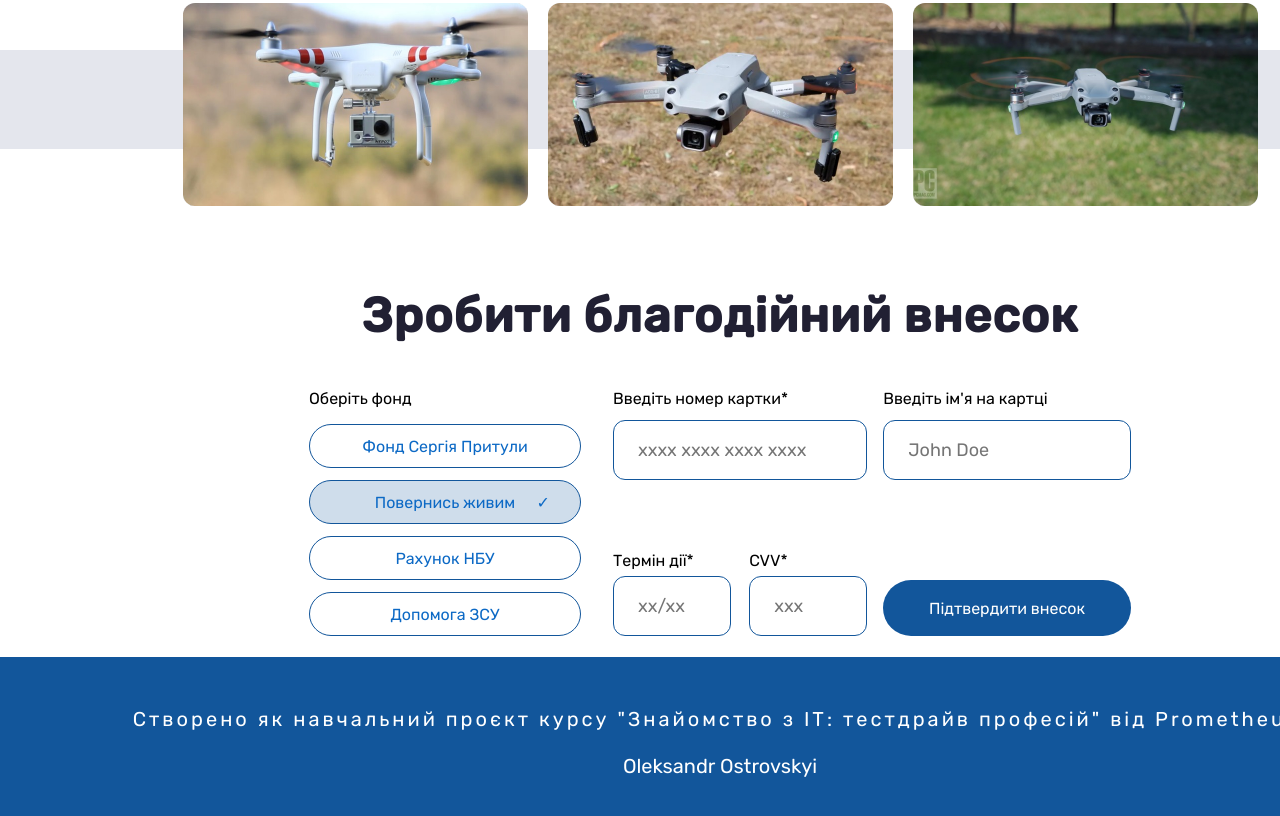
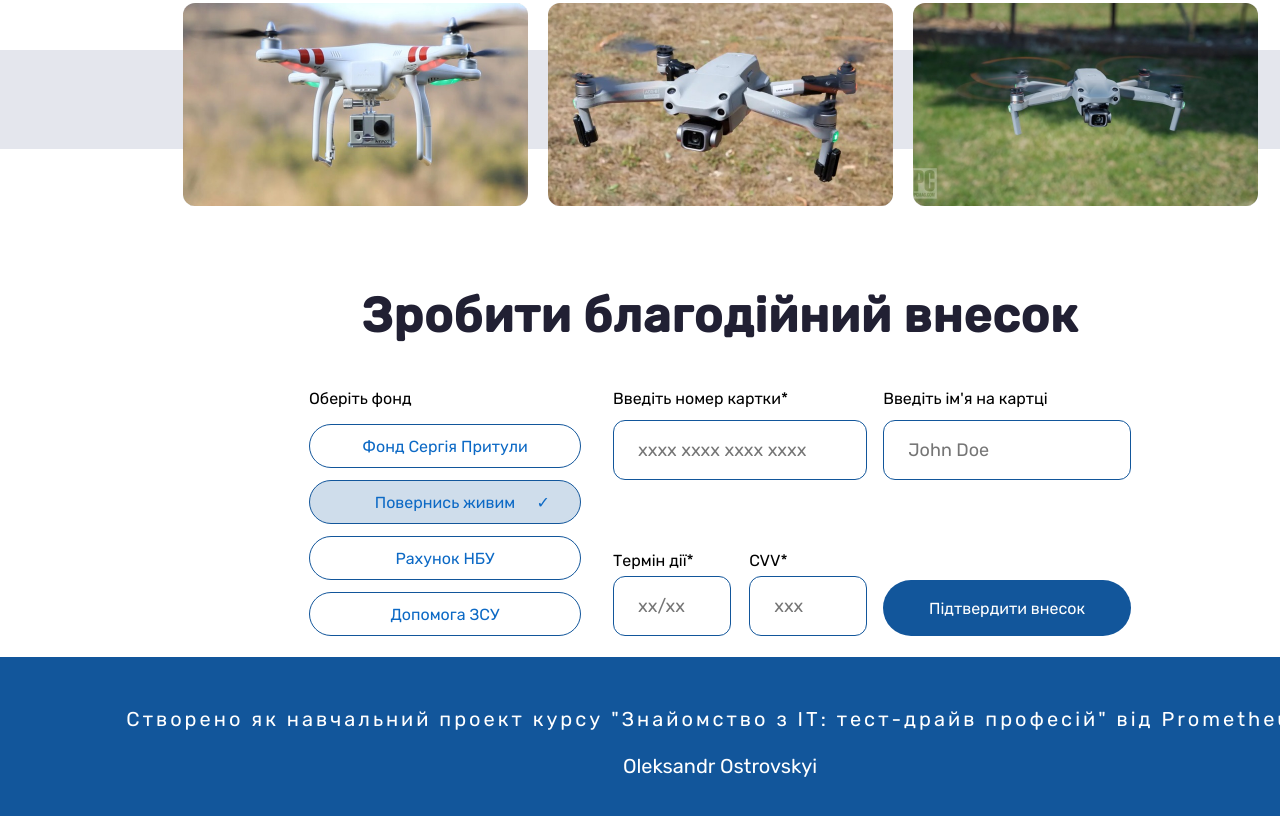
Before and after one commit to ostrovskyi182/Funds-for-drones, a plain HTML site: page webinar16.03.2023/index.html in a window 1280 px wide. Shown: the part 863-1679 px from the top of the page. Drawn offline with Linux system fonts and the light colour scheme.

Commit message:
Phrasing update

```diff
--- a/webinar16.03.2023/index.html
+++ b/webinar16.03.2023/index.html
@@ -95,7 +95,7 @@
             </section>
           </main>
           <footer>
-            <p>Створено як навчальний проєкт курсу "Знайомство з ІТ: тестдрайв професій" від Prometheus.</p>
+            <p>Створено як навчальний проект курсу "Знайомство з ІТ: тест-драйв професій" від Prometheus.</p>
             <p>Oleksandr Ostrovskyi</p>
           </footer>
     </div>
```
